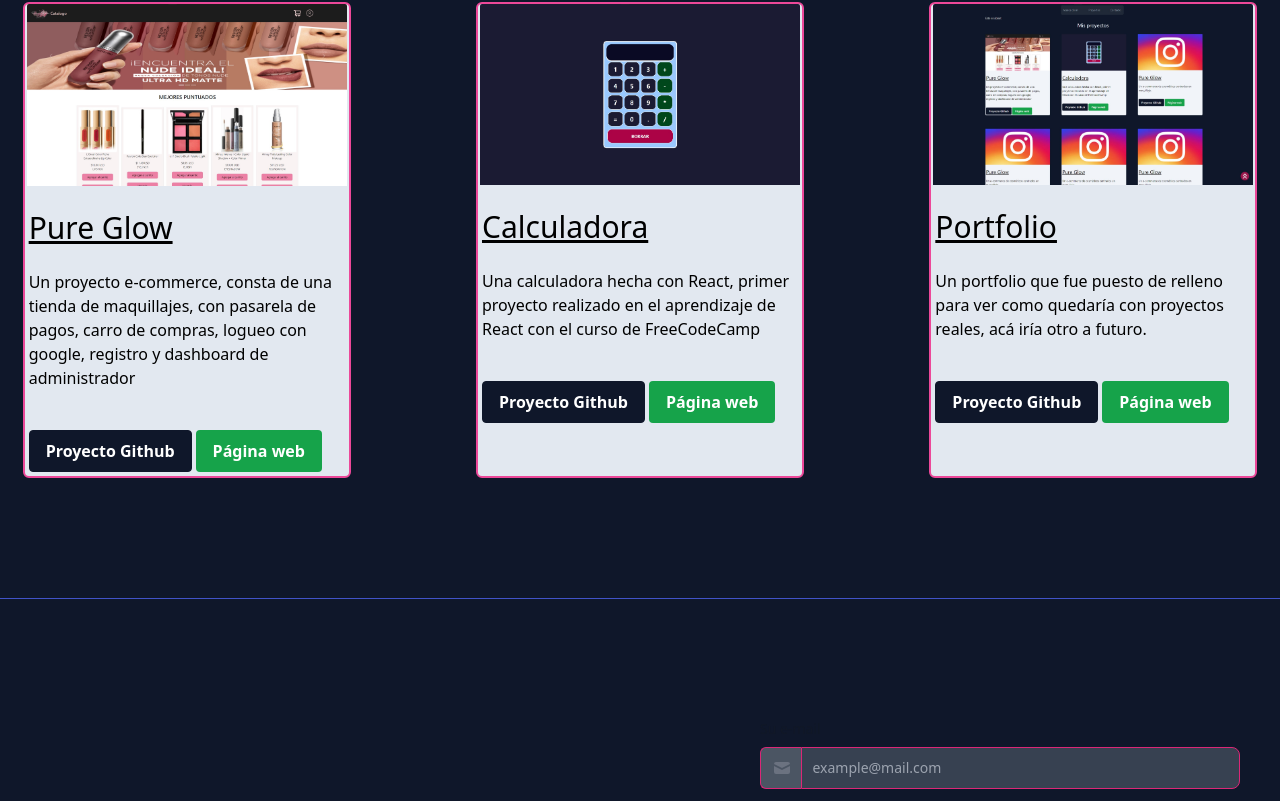
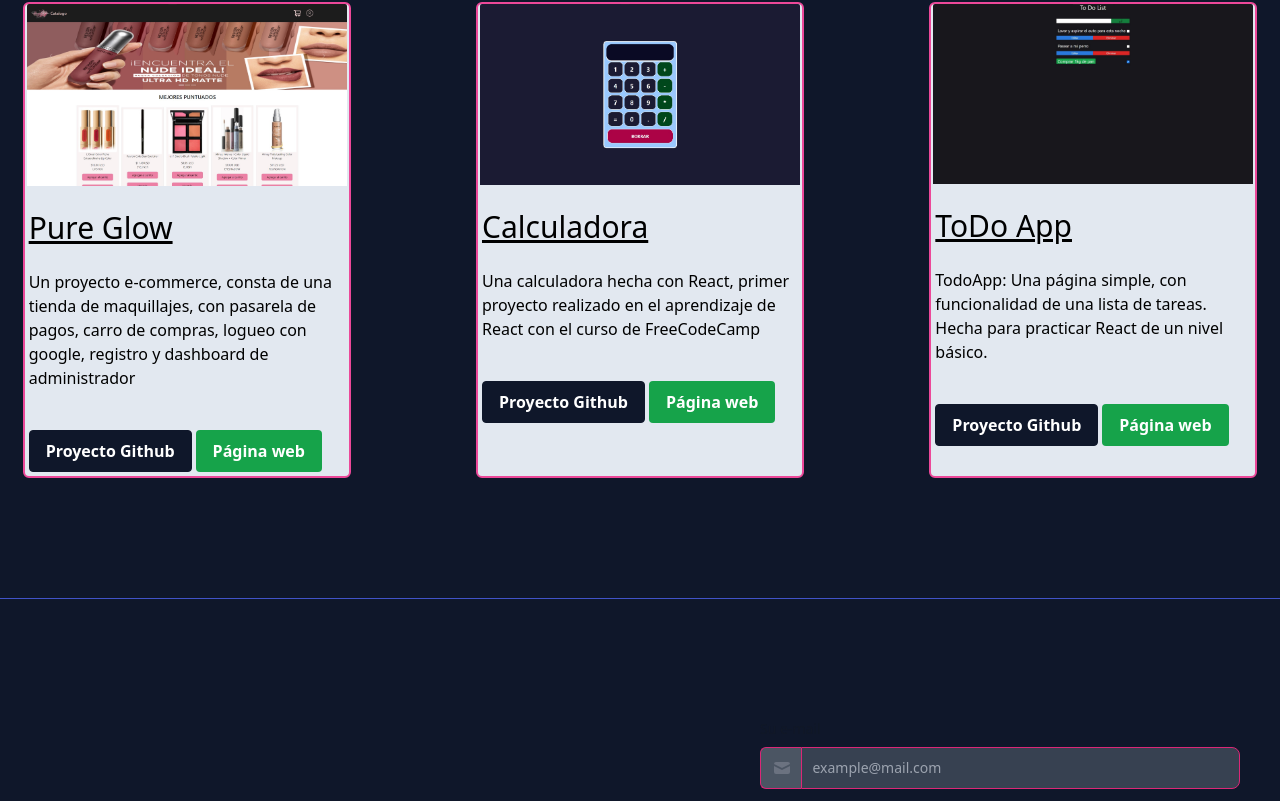
Before and after one commit to gguidoxx/portfolio, a React (Create React App) app: page / in a window 1280 px wide. Shown: the part 1368-2169 px from the top of the page. Built offline with nearby package versions, Linux system fonts and the light colour scheme.

Commit message:
Agregado proyecto a portfolio

```diff
--- a/src/components/CardsProyectos/Cards.jsx
+++ b/src/components/CardsProyectos/Cards.jsx
@@ -1,7 +1,7 @@
 import React from "react";
 import pureglow from "../../assets/pureglow.jpg";
 import calculadorareact from "../../assets/calculadorareact.jpg";
-import portfolio from "../../assets/portfolio.jpg";
+import todoapp from "../../assets/todoapp.jpg";
 
 import Buttons from "../Buttons/Buttons";
 function Cards() {
@@ -23,11 +23,11 @@ function Cards() {
     },
     {
       //ESTÁ ÚNICAMENTE DE RELLENO, EL PORTFOLIO NO DEBERÍA IR ACÁ
-      title: "Portfolio",
-      desc: "Un portfolio que fue puesto de relleno para ver como quedaría con proyectos reales, acá iría otro a futuro.",
-      img: portfolio,
-      linkGit: "https://github.com/gguidoxx/portfolio",
-      linkLive: "https://guido-gutierrez-portfolio.vercel.app/",
+      title: "ToDo App",
+      desc: "TodoApp: Una página simple, con funcionalidad de una lista de tareas. Hecha para practicar React de un nivel básico.",
+      img: todoapp,
+      linkGit: "https://github.com/gguidoxx/todoapp",
+      linkLive: "https://gtodoapp.vercel.app/",
     },
   ];
   return (
```
Also changed, not shown: src/assets/todoapp.jpg (added).
